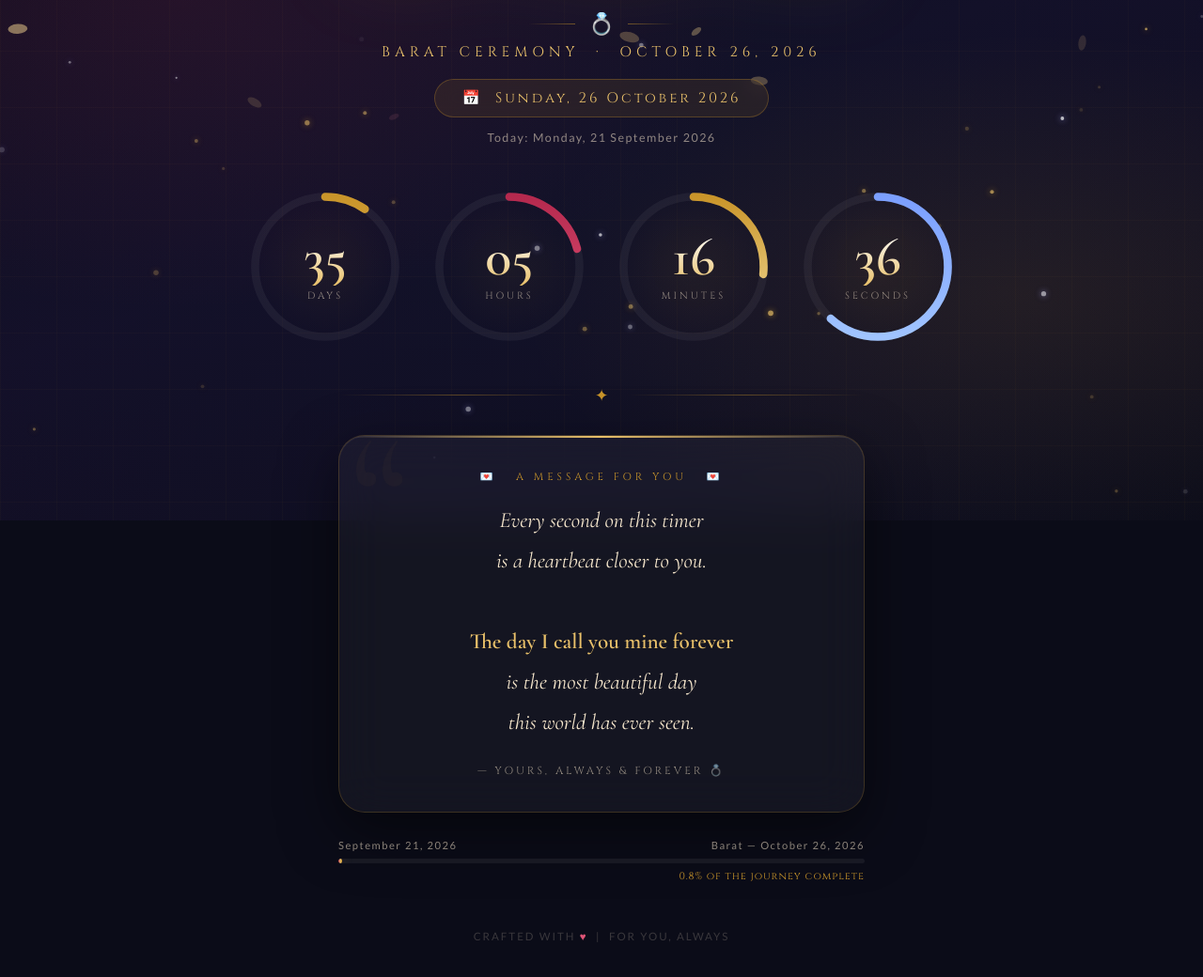
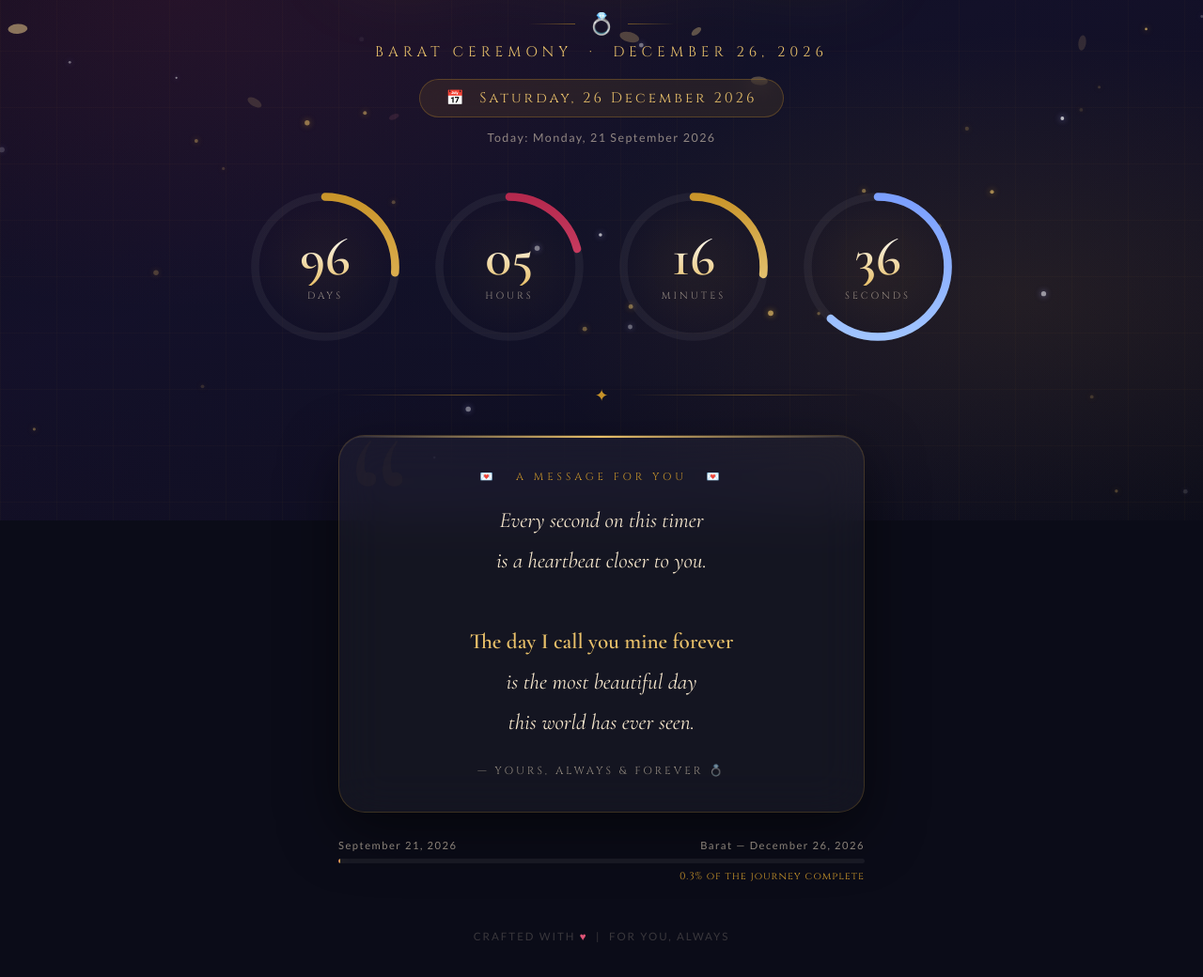
Before and after one commit to ibrarzahoorr/Timmer, a plain HTML site: page index.html in a window 1280 px wide. Shown: the part 246-1286 px from the top of the page at 94% size. Drawn offline with nearby package versions, Linux system fonts and the light colour scheme.

Commit message:
chore: update Barat ceremony date to December 26, 2026

```diff
--- a/index.html
+++ b/index.html
@@ -469,10 +469,10 @@
     <div class="sub-line r"></div>
   </div>
 
-  <div class="event-label">Barat Ceremony &nbsp;&#183;&nbsp; October 26, 2026</div>
+  <div class="event-label">Barat Ceremony &nbsp;&#183;&nbsp; December 26, 2026</div>
 
   <!-- Date pill -->
-  <div class="date-pill">&#128197;&nbsp; Sunday, 26 October 2026</div>
+  <div class="date-pill">&#128197;&nbsp; Saturday, 26 December 2026</div>
 
   <!-- Today -->
   <div class="today-badge" id="todayBadge">Today: Loading...</div>
@@ -586,7 +586,7 @@
   <div class="progress-wrap">
     <div class="progress-labels">
       <span>September 21, 2026</span>
-      <span>Barat — October 26, 2026</span>
+      <span>Barat — December 26, 2026</span>
     </div>
     <div class="prog-bg">
       <div class="prog-fill" id="progFill" style="width:0%"></div>
@@ -605,7 +605,7 @@
   // ========================================
   //  CONFIG
   // ========================================
-  var BARAT   = new Date('2026-10-26T12:00:00');
+  var BARAT   = new Date('2026-12-26T12:00:00');
   var START   = new Date('2026-09-21T00:00:00');
   var CIRC    = 2 * Math.PI * 52; // 326.73
   var DAYS_MAX  = 365;
```
